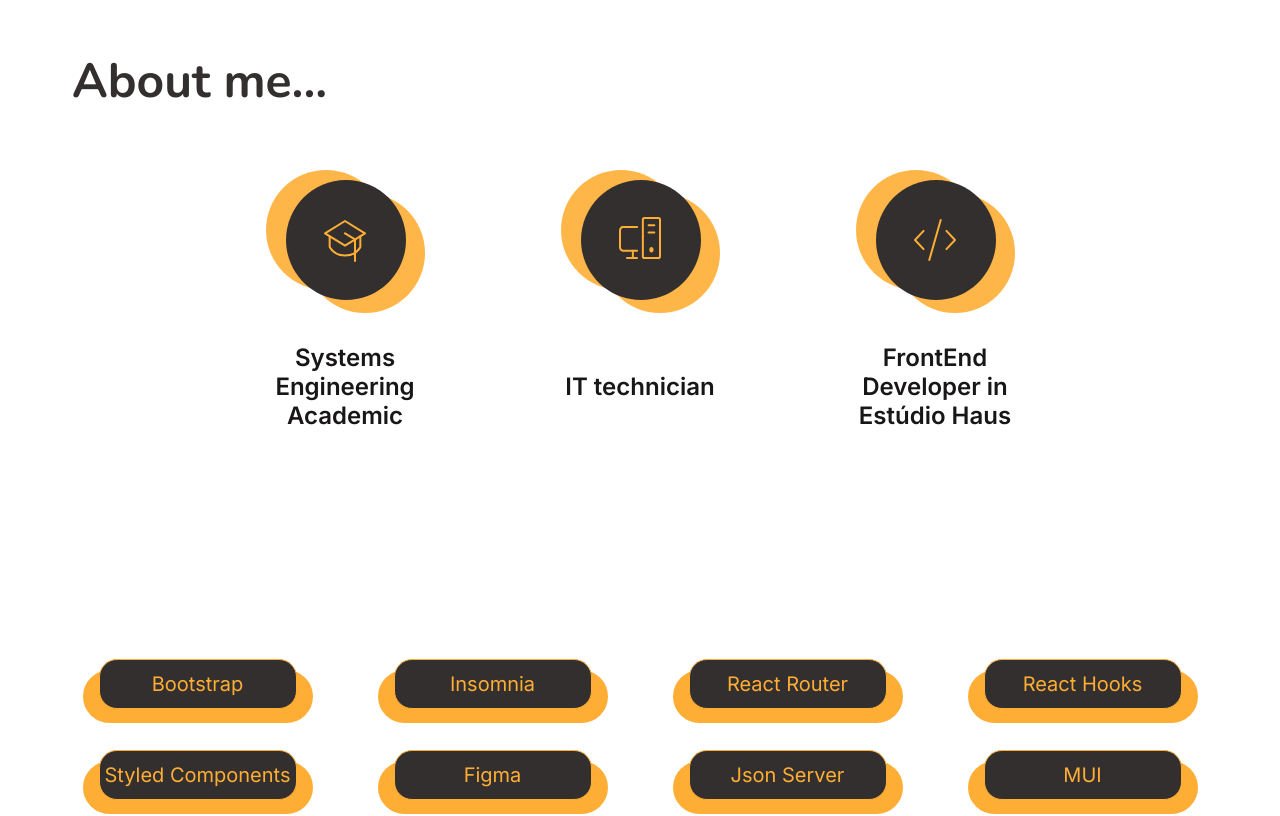
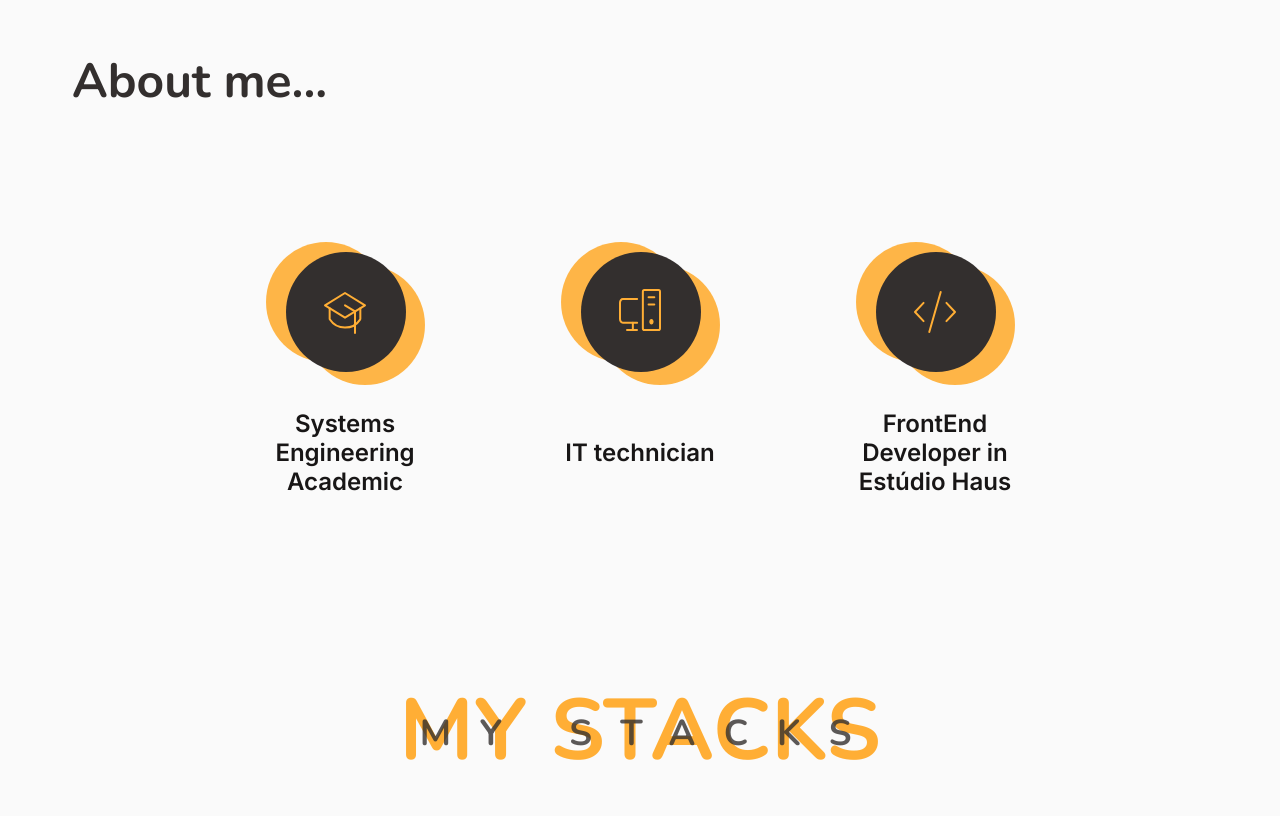
Before and after one commit to Anna-Luiza-Gusmao/my-portfolio, a React (Vite) app: page /about-me in a window 1280 px wide. Shown: the top 816 px of the page. Built offline with nearby package versions, Linux system fonts and the light colour scheme.

Commit message:
AddStacksComponent

```diff
--- a/src/pages/AboutMe/AboutMe.tsx
+++ b/src/pages/AboutMe/AboutMe.tsx
@@ -1,6 +1,6 @@
 import { ButtonNextPage } from "../../components/ButtonNextPage"
 import { Stacks } from "./components/Stacks"
-import { AboutMeContainer, FormationContainer } from "./styles"
+import { AboutMeContainer, Formation, FormationContainer } from "./styles"
 
 import FormationOne from '../../assets/formations/f1.svg'
 import FormationTwo from '../../assets/formations/f2.svg'
@@ -11,19 +11,19 @@ export function AboutMe () {
         <AboutMeContainer>
             <h1>About me...</h1>
             <FormationContainer>
-                <div>
+                <Formation>
                     <img src={FormationOne} />
                     <p>Systems Engineering Academic</p>
-                </div>
-                <div>
+                </Formation>
+                <Formation>
                     <img src={FormationTwo} />
                     <p style={{'visibility': 'hidden'}}>hidden</p>
                     <p>IT technician</p>
-                </div>
-                <div>
+                </Formation>
+                <Formation>
                     <img src={FormationThree} />
                     <p>FrontEnd Developer in Estúdio Haus</p>
-                </div>
+                </Formation>
             </FormationContainer>
             <Stacks />
             <footer style={{'right': '0', 'position': 'absolute', 'margin': '3rem 0'}}>
--- a/src/pages/AboutMe/components/Stacks/index.tsx
+++ b/src/pages/AboutMe/components/Stacks/index.tsx
@@ -1,4 +1,4 @@
-import { OrangeStack, GrayStack, StacksContainer, AllStacks } from "./styles"
+import { OrangeStack, GrayStack, StacksContainer, AllStacks, Title } from "./styles"
 
 export function Stacks() {
     const stacks = [
@@ -16,6 +16,10 @@ export function Stacks() {
 
     return (
         <StacksContainer>
+            <Title>
+                <h2>MY STACKS</h2>
+                <h3>MY STACKS</h3>
+            </Title>
             <AllStacks>
                 {
                     stacks.map((item) => (
--- a/src/pages/AboutMe/components/Stacks/styles.ts
+++ b/src/pages/AboutMe/components/Stacks/styles.ts
@@ -5,8 +5,31 @@ export const StacksContainer = styled.div`
     flex-direction: column;
     justify-content: center;
 
-    padding: 11.5rem 0;
-    margin-bottom: 4.75rem;
+    margin-bottom: 2.5rem;
+`
+
+export const Title = styled.div`
+    display: flex;
+    flex-direction: column;
+    justify-content: center;
+    align-items: center;
+    padding: 3rem 0;
+
+    h2 {
+        color: ${props => props.theme["orange-400"]};
+        font-weight: 800;
+        font-size: 5.375rem;
+    }
+    h3 {
+        color: rgba(51, 47, 46, 0.8);
+        font-weight: 700;
+        font-size: 2.25rem;
+        line-height: 49px;
+        letter-spacing: 0.8em;
+
+        padding-left: 1.25rem;
+        margin-top: -5rem;
+    }
 `
 
 export const AllStacks = styled.section`
@@ -15,6 +38,8 @@ export const AllStacks = styled.section`
     grid-template-columns: 1fr 1fr 1fr 1fr;
     row-gap: 3.25rem;
     column-gap: 2.75rem;
+
+    padding-top: 4rem;
 `
 
 export const OrangeStack = styled.div`
--- a/src/pages/AboutMe/styles.ts
+++ b/src/pages/AboutMe/styles.ts
@@ -14,7 +14,7 @@ export const AboutMeContainer = styled.main`
 export const FormationContainer = styled.section`
     display: flex;
     justify-content: center;
-    padding: 3.5rem 21.5rem;
+    padding: 8rem 21.5rem;
     gap: 8.5rem;
 
     img {
@@ -29,3 +29,9 @@ export const FormationContainer = styled.section`
         color: ${props => props.theme["gray-700"]};
     }
 `
+
+export const Formation = styled.div`
+    display: flex;
+    flex-direction: column;
+    align-items: center;
+`
--- a/src/pages/Home/styles.ts
+++ b/src/pages/Home/styles.ts
@@ -1,7 +1,6 @@
 import styled from "styled-components"
 
 export const HomeContainer = styled.main`
-    background: ${props => props.theme["white"]};
     width: 100%;
     height: 100vh;
 `
--- a/src/styles/global.ts
+++ b/src/styles/global.ts
@@ -20,5 +20,6 @@ export const GlobalStyle = createGlobalStyle`
         font-family: 'Nunito', sans-serif;
         font-weight: 400;
         font-size: 1rem;
+        background: ${props => props.theme["white"]};
     }
 `
```
